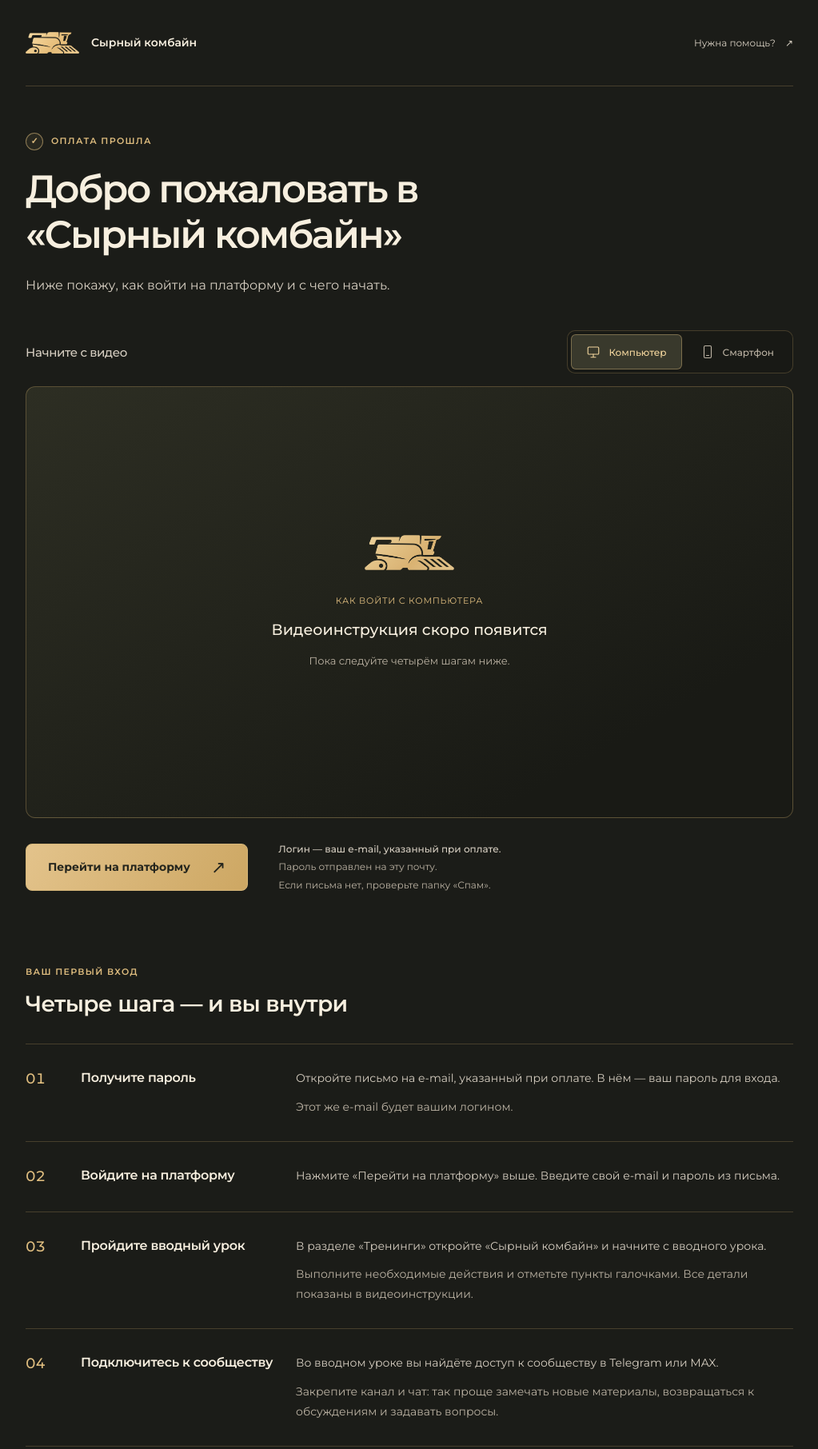
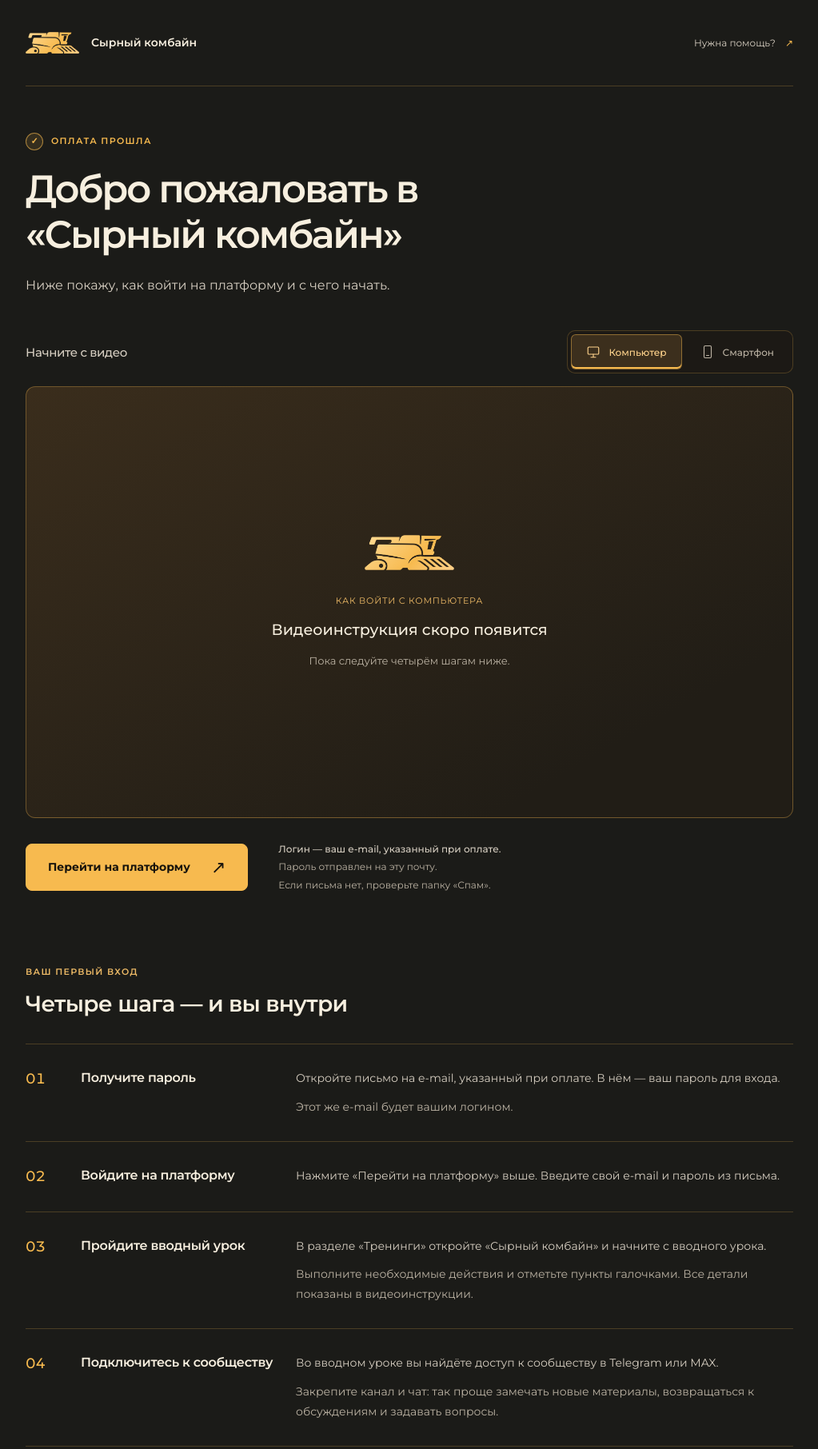
Before and after one commit to topcheesedenis-ai/topcheese-club, a website: page welcome/index.html in a window 1280 px wide. Shown: the top 1812 px of the page at 80% size, without its empty margins (128-1151 px from the left). Drawn offline with Linux system fonts and the light colour scheme.

Commit message:
Align welcome CTA and accents with landing amber

```diff
--- a/welcome/index.html
+++ b/welcome/index.html
@@ -4,13 +4,13 @@
   <meta charset="utf-8">
   <meta name="viewport" content="width=device-width, initial-scale=1">
   <meta name="robots" content="noindex, nofollow">
-  <meta name="theme-color" content="#1b1c18">
+  <meta name="theme-color" content="#1b1b18">
   <meta name="description" content="Как войти в «Сырный комбайн», пройти вводный урок и подключиться к сообществу.">
   <title>Добро пожаловать — Сырный комбайн</title>
   <link rel="canonical" href="https://club.topcheese.online/welcome">
   <link rel="icon" href="/club-prototype/assets/cheese-combine-cutout.png">
   <link rel="stylesheet" href="/club-prototype/cookie-consent.css?v=inline-2">
-  <link rel="stylesheet" href="/welcome/welcome.css?v=welcome-footer-2">
+  <link rel="stylesheet" href="/welcome/welcome.css?v=welcome-amber-3">
   <script src="/club-prototype/cookie-consent.js?v=optional-banner-2" defer></script>
   <script src="/welcome/config.js?v=welcome-1" defer></script>
   <script src="/welcome/welcome.js?v=welcome-1" defer></script>
--- a/welcome/welcome.css
+++ b/welcome/welcome.css
@@ -1,6 +1,6 @@
 @import url('../club-prototype/assets/fonts/453568b10606.css');
 
-:root{color-scheme:dark;--bg:#1b1c18;--surface:#292a23;--text:#f7efdf;--secondary:#d6cec1;--muted:#bbb2a3;--gold:#dfbd7f;--line:rgba(201,169,106,.25);--accent:var(--gold);--muted-soft:var(--muted);--font-body:'Montserrat',system-ui,sans-serif;font-family:var(--font-body);background:var(--bg);color:var(--text)}
+:root{color-scheme:dark;--bg:#1b1b18;--surface:#2d2820;--text:#f7efdf;--secondary:#d6cec1;--muted:#bbb2a3;--gold:#edba66;--line:rgba(247,186,79,.22);--accent:#f7ba4f;--muted-soft:var(--muted);--font-body:'Montserrat',system-ui,sans-serif;font-family:var(--font-body);background:var(--bg);color:var(--text)}
 *{box-sizing:border-box}
 [hidden]{display:none!important}
 body{margin:0;font-size:15px;line-height:1.75;-webkit-font-smoothing:antialiased}
@@ -17,34 +17,36 @@ h1,h2,h3{font-weight:600}
 .skip-link:focus{transform:none}
 .page-header{min-height:108px;display:flex;justify-content:space-between;align-items:center;gap:20px;border-bottom:1px solid var(--line)}
 .brand{display:flex;align-items:center;gap:15px;font-size:14px;font-weight:600}
-.brand-mark{display:block;width:67px;height:27px;flex-shrink:0;background:linear-gradient(135deg,#f9dda5,#e5bc78 60%,#f0cf94);mask-image:url('../club-prototype/assets/cheese-combine-cutout.png');mask-repeat:no-repeat;mask-size:150.7656% 174.7748%;mask-position:51.7401% 55.4217%}
+.brand-mark{display:block;width:67px;height:27px;flex-shrink:0;background:linear-gradient(135deg,#ffdb96,#f7ba4f 60%,#ffd18a);mask-image:url('../club-prototype/assets/cheese-combine-cutout.png');mask-repeat:no-repeat;mask-size:150.7656% 174.7748%;mask-position:51.7401% 55.4217%}
 .header-help{display:inline-flex;align-items:center;gap:12px;min-height:44px;color:var(--secondary);font-size:12px}
 .header-help:hover{color:var(--text)}
+.header-help span{color:var(--accent)}
 .intro{padding:58px 0 42px;max-width:850px}
 .status,.eyebrow{font-size:11px;font-weight:600;letter-spacing:.12em;text-transform:uppercase;color:var(--gold)}
-.status{display:flex;align-items:center;gap:10px;margin-bottom:20px}
-.status:before{content:'✓';display:grid;place-items:center;width:20px;height:20px;border:1px solid rgba(223,189,127,.55);border-radius:50%;background:rgba(223,189,127,.07);font-size:11px;letter-spacing:0}
+.status{display:flex;align-items:center;gap:10px;margin-bottom:20px;color:var(--accent)}
+.status:before{content:'✓';display:grid;place-items:center;width:20px;height:20px;border:1px solid rgba(247,186,79,.6);border-radius:50%;background:rgba(247,186,79,.12);font-size:11px;letter-spacing:0}
 h1{font-size:clamp(32px,4.3vw,48px);line-height:1.18;letter-spacing:-.045em;max-width:780px;text-wrap:balance}
 .intro-description{margin-top:22px;color:var(--secondary);font-size:16px;max-width:600px}
 .video-toolbar{display:flex;justify-content:space-between;align-items:center;gap:20px;margin-bottom:16px}
 .video-toolbar h2{font-size:15px;font-weight:500;color:var(--secondary)}
-.device-tabs{display:flex;gap:4px;padding:4px;border:1px solid var(--line);border-radius:10px;background:#181915}
+.device-tabs{display:flex;gap:4px;padding:4px;border:1px solid var(--line);border-radius:10px;background:#1c1915}
 .device-tabs button{display:flex;align-items:center;justify-content:center;gap:10px;min-height:44px;padding:8px 18px;border:1px solid transparent;border-radius:6px;background:transparent;color:var(--muted);font-size:12px;font-weight:500;transition:background-color .18s,color .18s,border-color .18s}
 .device-tabs svg{width:18px;height:18px}
 .device-tabs button:hover{color:var(--text)}
-.device-tabs button[aria-selected="true"]{color:#f1d49c;border-color:rgba(223,189,127,.4);background:#39392c}
-.video-panel{position:relative;isolation:isolate;width:100%;aspect-ratio:16 / 9;border:1px solid rgba(201,169,106,.34);border-radius:12px;overflow:hidden;background:linear-gradient(150deg,#2d2e23,#191a15 80%)}
+.device-tabs button[aria-selected="true"]{color:#ffd38c;border-color:rgba(247,186,79,.45);background:#3c2f1d;box-shadow:inset 0 -2px 0 var(--accent)}
+.video-panel{position:relative;isolation:isolate;width:100%;aspect-ratio:16 / 9;border:1px solid rgba(247,186,79,.34);border-radius:12px;overflow:hidden;background:linear-gradient(150deg,#3a2d1c,#211d16 80%)}
 .video-panel:has(iframe){min-height:0}
 .video-placeholder{height:100%;min-height:190px;display:flex;flex-direction:column;align-items:center;justify-content:center;text-align:center;padding:22px;gap:10px}
 .video-placeholder[hidden]{display:none}
-.video-mark{width:112px;height:44px;margin-bottom:19px;opacity:.94}
+.video-mark{width:112px;height:44px;margin-bottom:19px;opacity:1}
 .video-device{color:var(--gold);font-size:11px;letter-spacing:.07em;text-transform:uppercase}
 .video-pending{font-size:19px;font-weight:500;color:var(--text)}
 .video-hint{font-size:13px;color:var(--muted)}
 .video-panel iframe{display:block;width:100%;height:100%;position:absolute;inset:0;border:0;background:#12130f}
 .platform-access{display:grid;grid-template-columns:auto 1fr;align-items:center;gap:38px;margin-top:28px}
-.platform-button{display:flex;align-items:center;justify-content:center;gap:26px;min-height:58px;padding:16px 27px;border:1px solid #d5b679;border-radius:8px;background:linear-gradient(120deg,#e3c38b,#cda763);color:#24251d;font-size:14px;font-weight:700;transition:filter .18s}
-.platform-button:hover{filter:brightness(1.07)}
+.platform-button{display:flex;align-items:center;justify-content:center;gap:26px;min-height:58px;padding:16px 27px;border:1px solid var(--accent);border-radius:8px;background:var(--accent);color:#17130c;font-size:14px;font-weight:700;transition:background-color .18s,border-color .18s}
+.platform-button:hover{background:#ffca70;border-color:#ffca70}
+.platform-button:active{background:#eeb044;border-color:#eeb044}
 .platform-button span{font-size:22px;font-weight:400;line-height:1}
 .login-note{font-size:12px;line-height:1.85;color:var(--muted)}
 .login-note strong{font-weight:500;color:var(--secondary)}
@@ -54,7 +56,7 @@ h1{font-size:clamp(32px,4.3vw,48px);line-height:1.18;letter-spacing:-.045em;max-
 h2{font-size:28px;line-height:1.3;letter-spacing:-.025em}
 .steps{list-style:none;margin:0;padding:0;border-top:1px solid var(--line)}
 .steps>li{display:grid;grid-template-columns:45px 245px 1fr;gap:24px;padding:30px 0;border-bottom:1px solid var(--line)}
-.step-number{font-size:18px;font-weight:500;line-height:1.5;font-variant-numeric:tabular-nums;color:var(--gold)}
+.step-number{font-size:18px;font-weight:500;line-height:1.5;font-variant-numeric:tabular-nums;color:var(--accent)}
 .steps h3{font-size:16px;line-height:1.5;letter-spacing:-.02em}
 .step-copy{font-size:14px;line-height:1.8;color:var(--secondary)}
 .step-copy p+p{margin-top:10px;color:var(--muted)}
@@ -62,14 +64,14 @@ h2{font-size:28px;line-height:1.3;letter-spacing:-.025em}
 .spaces{display:grid;grid-template-columns:repeat(3,minmax(0,1fr));gap:30px}
 .spaces>div+div{border-left:1px solid var(--line);padding-left:30px}
 .spaces dt{display:flex;align-items:center;gap:12px;font-size:16px;font-weight:500;margin-bottom:15px}
-.spaces svg{color:var(--gold)}
+.spaces svg{color:var(--accent)}
 .spaces dd{font-size:14px;line-height:1.8;color:var(--muted)}
 .help{margin-top:74px;padding:40px 0;display:flex;justify-content:space-between;align-items:center;gap:32px;border-top:1px solid var(--line);border-bottom:1px solid var(--line);scroll-margin-top:32px}
 .help h2{font-size:24px}
 .help p{color:var(--secondary);max-width:435px;font-size:13px;margin-top:12px}
 .help-links{display:flex;gap:12px}
-.help-links a{display:flex;align-items:center;justify-content:space-between;gap:25px;min-width:123px;min-height:50px;padding:12px 18px;border:1px solid rgba(201,169,106,.42);border-radius:7px;background:rgba(201,169,106,.04);color:var(--text);font-size:13px;transition:border-color .18s,background-color .18s}
-.help-links a:hover{border-color:var(--gold);background:rgba(201,169,106,.05)}
+.help-links a{display:flex;align-items:center;justify-content:space-between;gap:25px;min-width:123px;min-height:50px;padding:12px 18px;border:1px solid rgba(247,186,79,.46);border-radius:7px;background:rgba(247,186,79,.07);color:var(--text);font-size:13px;transition:border-color .18s,background-color .18s}
+.help-links a:hover{border-color:var(--accent);background:rgba(247,186,79,.13)}
 .help-links span{color:var(--gold);font-size:18px}
 .page-footer{display:grid;grid-template-columns:1fr auto;gap:32px;padding:32px 0 42px;font-size:13px;color:var(--muted)}
 .page-footer__meta{display:grid;align-content:start;gap:12px}
@@ -79,8 +81,8 @@ h2{font-size:28px;line-height:1.3;letter-spacing:-.025em}
 .page-footer__links a:hover,.page-footer__links button:hover{color:var(--text);text-decoration-color:var(--gold)}
 .cookie-dialog h2{margin-bottom:12px}
 .cookie-settings-note{margin:0 0 24px;color:var(--secondary);font-size:12px;line-height:1.7}
-.cookie-dialog .cookie-button--primary{background:#dfbd7f;color:#24251d}
-.cookie-dialog .cookie-button--primary:hover{background:#eacd97}
+.cookie-dialog .cookie-button--primary{background:var(--accent);color:#17130c}
+.cookie-dialog .cookie-button--primary:hover{background:#ffca70}
 .cookie-switch input:checked:not(:disabled)+span{background:var(--gold);border-color:var(--gold)}
 @media(max-width:800px){.page-shell{padding:0 28px}.steps>li{grid-template-columns:40px 190px 1fr;gap:20px}.platform-access{gap:24px}.platform-button{padding:16px 22px;font-size:13px}.spaces{gap:22px}.spaces>div+div{padding-left:22px}.help{align-items:flex-start;flex-direction:column}}
 @media(max-width:699px){
```
